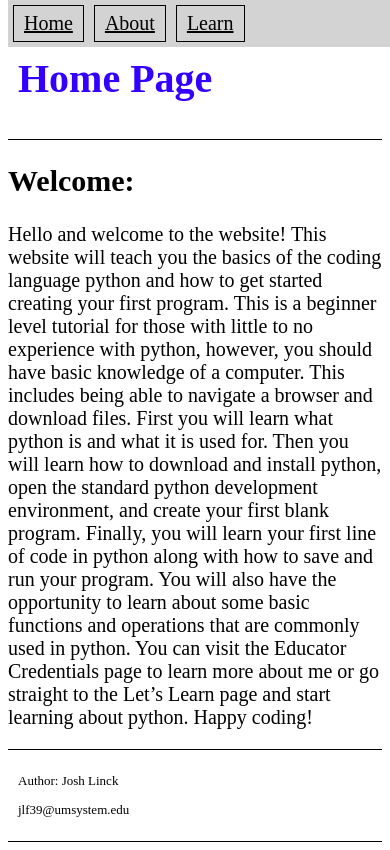
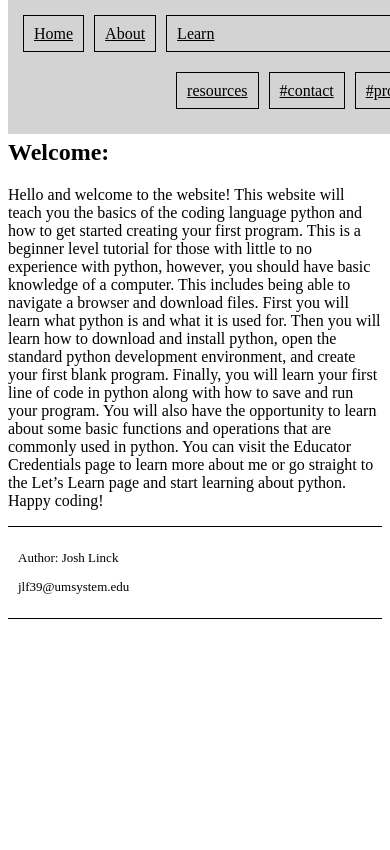
Before and after one commit to jlf39/jlf39.github.io, a plain HTML site: page ISLT4355/index.html in a window 390 px wide. Drawn offline with Linux system fonts and the light colour scheme.

Commit message:
mobilenavattempt

```diff
--- a/ISLT4355/index.html
+++ b/ISLT4355/index.html
@@ -19,7 +19,7 @@ Tested: 3/5/2023
 -->
                 <link rel="stylesheet" type="text/css" href="style.css">
                 <link rel="stylesheet" type="text/css" href="nav.css">
-                <!--<meta name="viewport" content="width=device-width, initial-scale=1">-->
+                <meta name="viewport" content="width=device-width, initial-scale=1">
                <meta charset="utf-8">
                <title>Home</title>
 </head>
@@ -42,7 +42,18 @@ Tested: 3/5/2023
         <p>Author: Josh Linck</p>
         <p>jlf39@umsystem.edu</p>
     </footer>
-
+    <nav id="mobileNavbar">
+        <label id="hamburger"&#9776;></label>
+        <ul>
+            <li><a href="index.html">Home</a></li>
+            <li><a href="about.html">About</a></li>
+            <li><a href="learn.html">Learn</a>
+                <ul class="navbar2"><li><a href="resources.html">resources</a></li>
+                    <li><a href="#contact.html">#contact</a></li>
+                    <li><a href="#project.html">#project</a></li></ul>
+        </li>
+        </ul>
+    </nav>
     <nav>
         <ul class="navbar">
             <li><a href="index.html">Home</a></li>
@@ -54,6 +65,7 @@ Tested: 3/5/2023
         </li>
             </ul>
         </nav>
+
 </body>
 
 </html>
--- a/ISLT4355/style.css
+++ b/ISLT4355/style.css
@@ -35,6 +35,7 @@ footer {
     box-sizing: border-box;
     padding: 5px;
 }
+
 /*
 #p1::first-letter {
     color: magenta;
@@ -42,6 +43,7 @@ footer {
 
 }
 */
+/*
 @media (max-width: 850px) {
     body {
         font-size: 20px;
@@ -49,12 +51,73 @@ footer {
         align-items: center;
     }
 }
-
-@media (max-width: 350px) {
-    body {
-        margin: 10px;
-        font-size: 15px;
-        flex-direction: column;
-        align-items: center;
+*/
+@media only screen and (min-width: 640px) {
+    #mobileNavbar {
+        display: none;
     }
 }
+
+@media only screen and (max-width: 640px) {
+
+    #mobileNavbar ul {
+        display: flex;
+        flex-direction: row;
+        background-color: lightgrey;
+        margin: 0px;
+        padding: 10px;
+        list-style: none;
+    }
+    #mobileNavbar a {
+        padding: 10px;
+        color: black;
+        line-height: 15px;
+        display: block;
+        padding: 10px 10px 10px 10px;
+    }
+    #mobileNavbar a:hover {
+        background-color: darkgrey;
+    }
+    #mobileNavbar li {
+        float: left;
+    }
+    #mobileNavbar {
+        position: fixed;
+        background-color: lightgray;
+        top: 0px;
+        width: 100%;
+
+    }
+    #mobileNavbar{
+        list-style: none;
+        margin: 0px;
+        padding: 0px;
+    }
+    #mobileNavbar > li {
+        display: inline-block;
+        position: relative;
+    }
+    #mobileNavbar > li > a {
+        display: block;
+        padding: 10px;
+    }
+    #mobileNavbar > li > ul {
+        position: absolute;
+        top: 100%;
+        display: none;
+        list-style: none;
+        margin: 0px;
+        padding: 0px;
+    }
+    #mobileNavbar > li:hover > ul {
+        display: block;
+    }
+    #mobileNavbar > li > ul > li > a {
+        display: block;
+        padding: 10px;
+
+    }
+    .navbar{
+        display: none;
+    }
+}
```
Also changed, not shown: ISLT4355/nav.css (+9 -9 lines).
